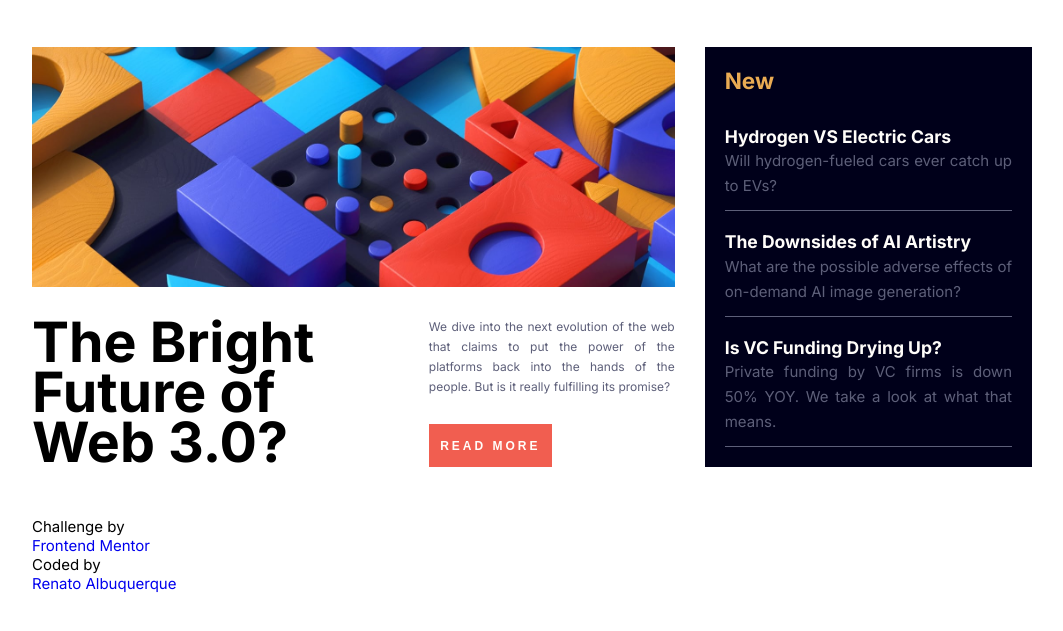
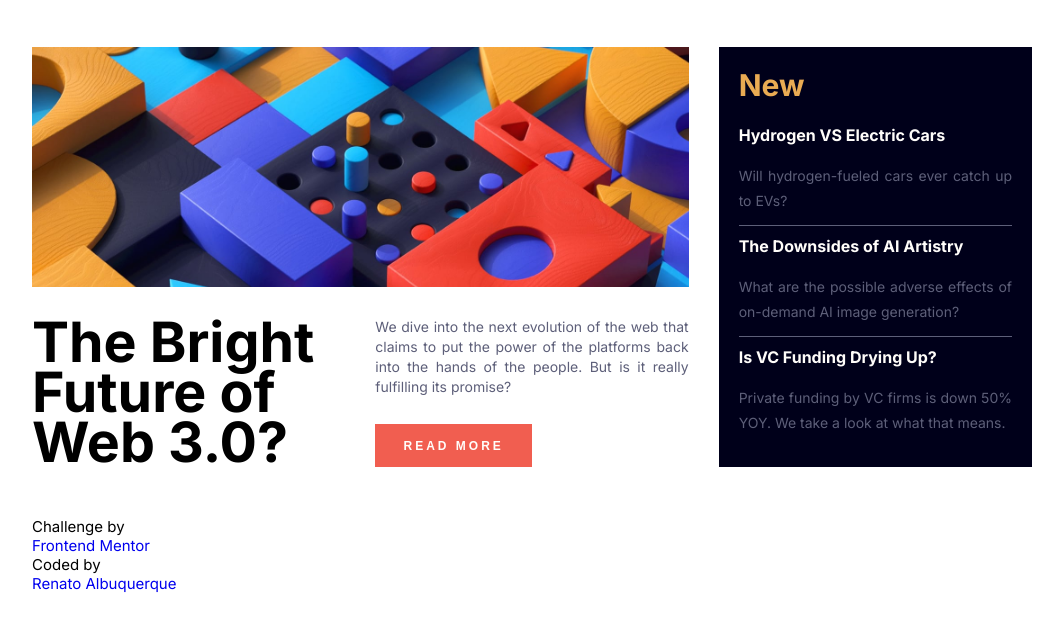
Before and after one commit to renato-albuquerque/news-homepage, a plain HTML site: page index.html in a window 1280 px wide. Shown: the part 93-724 px from the top of the page, without its empty margins (108-1171 px from the left). Drawn offline with Linux system fonts and the light colour scheme.

Commit message:
updated css file, main

```diff
--- a/style.css
+++ b/style.css
@@ -66,6 +66,7 @@ body {
 .firstSection {
     margin: 5rem auto;
     display: grid;
+    grid-template-columns: repeat(3, 1fr);
     grid-template-areas:
     "firstSection-1 firstSection-1 firstSection-4"
     "firstSection-2 firstSection-3 firstSection-4";
@@ -90,7 +91,7 @@ body {
     grid-area: firstSection-3;
     display: grid;
     color: var(--dark-grayish-blue);
-    font-size: 1.2rem;
+    font-size: 1.4rem;
     line-height: 2rem;
     text-align: justify;
 }
@@ -114,18 +115,28 @@ body {
 
 .titleSection-4 {
     color: var(--soft-orange);
+    font-size: 3rem;
 }
 
 .subtitleSection-4 {
     color: var(--off-white);
+    font-size: 1.6rem;
     text-align: justify;
-    margin-top: 2rem;
-    margin-bottom: -1rem;
+    margin-top: 1rem;
+    margin-bottom: 0.5rem;
 }
 
 .textSection-4 {
     color: var(--dark-grayish-blue);
-    border-bottom: 0.5px solid var(--dark-grayish-blue);
+    font-size: 1.4rem;
     line-height: 2.5rem;
     text-align: justify;
 }
+
+#firstSection-4 p:nth-child(3) {
+    border-bottom: 0.5px solid var(--dark-grayish-blue);
+}
+
+#firstSection-4 p:nth-child(5) {
+    border-bottom: 0.5px solid var(--dark-grayish-blue);
+}
```
